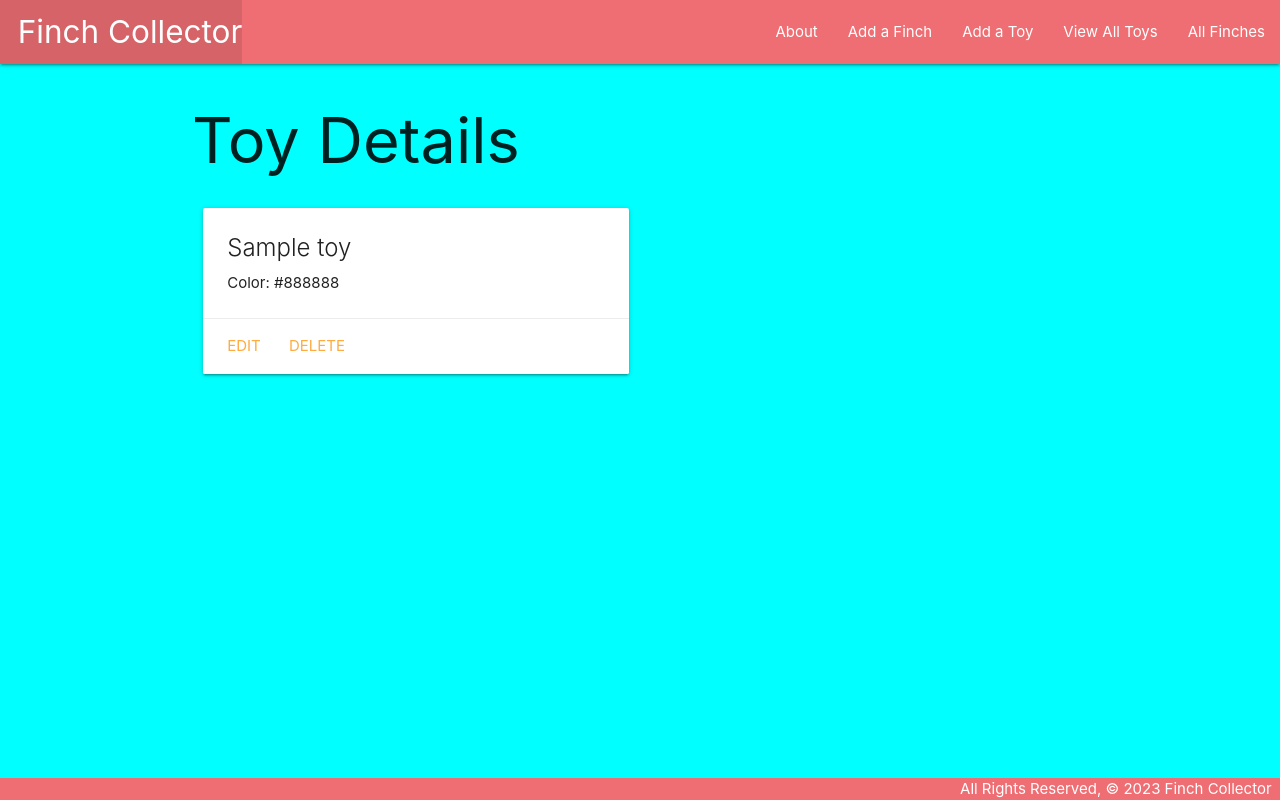
After one commit to mHaines9219/finchcollector, a Django app: page /toys/1/ in a window 1280 px wide. The commit adds this page. Run offline with Django 5.2, Linux system fonts and the light colour scheme; tables that the repository leaves empty hold one stand-in row (values such as "Sample post").

Commit message:
part 4 and 5

```diff
--- a/main_app/models.py
+++ b/main_app/models.py
@@ -11,11 +11,23 @@ MEALS = (
 )
 
 
+class Toy(models.Model):
+    name = models.CharField(max_length=50)
+    color = models.CharField(max_length=20)
+
+    def __str__(self):
+        return self.name
+
+    def get_absolute_url(self):
+        return reverse("toys_detail", kwargs={"pk": self.id})
+
+
 class Finch(models.Model):
     name = models.CharField(max_length=100)
     species = models.CharField(max_length=100)
     description = models.TextField(max_length=250)
     age = models.IntegerField()
+    toys = models.ManyToManyField(Toy)
 
     # changing this instance method does not impact database. no migration needed at this time
     def __str__(self):
--- a/main_app/templates/base.html
+++ b/main_app/templates/base.html
@@ -2,16 +2,17 @@
 
 <!DOCTYPE html>
 <html lang="en">
-
   <head>
-    <meta charset="UTF-8">
-    <meta name="viewport" content="width=device-width, initial-scale=1.0">
-    <meta http-equiv="X-UA-Compatible" content="ie=edge">
+    <meta charset="UTF-8" />
+    <meta name="viewport" content="width=device-width, initial-scale=1.0" />
+    <meta http-equiv="X-UA-Compatible" content="ie=edge" />
     <title>Finch Collector 🐣</title>
-    <link rel="stylesheet" href="https://cdnjs.cloudflare.com/ajax/libs/materialize/1.0.0/css/materialize.min.css">
-    <link rel="stylesheet" href="{%static 'css/style.css' %}">
+    <link
+      rel="stylesheet"
+      href="https://cdnjs.cloudflare.com/ajax/libs/materialize/1.0.0/css/materialize.min.css"
+    />
+    <link rel="stylesheet" href="{%static 'css/style.css' %}" />
     <script src="https://cdnjs.cloudflare.com/ajax/libs/materialize/1.0.0/js/materialize.min.js"></script>
-
   </head>
 
   <body>
@@ -19,24 +20,27 @@
       <nav>
         <div class="nav-wrapper">
           <ul>
-                    <li><a href="/" class="left brand-logo">&nbsp;&nbsp;Finch Collector</a></li>
+            <li>
+              <a href="/" class="left brand-logo"
+                >&nbsp;&nbsp;Finch Collector</a
+              >
+            </li>
           </ul>
           <ul class="right">
             <li><a href="/about">About</a></li>
             <li><a href="{% url 'finches_create'%}">Add a Finch</a></li>
-
+            <li><a href="{% url 'toys_create' %}">Add a Toy</a></li>
+            <li><a href="{% url 'toys_index' %}">View All Toys</a></li>
             <li><a href="/finches">All Finches</a></li>
           </ul>
         </div>
       </nav>
     </header>
-    <main class="container">
-        {% block content %}
-        {% endblock %}
-    </main>
+    <main class="container">{% block content %} {% endblock %}</main>
     <footer class="page-footer">
-        <div class="right">All Rights Reserved, &copy; 2023 Finch Collector &nbsp;</div>
+      <div class="right">
+        All Rights Reserved, &copy; 2023 Finch Collector &nbsp;
+      </div>
     </footer>
   </body>
-
 </html>
--- /dev/null
+++ b/main_app/templates/main_app/toy_detail.html
@@ -0,0 +1,20 @@
+{% extends 'base.html' %}
+{% block content %}
+
+<h1>Toy Details</h1>
+
+<div class="row">
+  <div class="col s6 col-offset-3">
+    <div class="card">
+      <div class="card-content">
+        <span class="card-title">{{ toy.name }}</span>
+        <p>Color: {{ toy.color }}</p>
+      </div>
+      <div class="card-action">
+        <a href="{% url 'toys_update' toy.id %}">Edit</a>
+        <a href="{% url 'toys_delete' toy.id %}">Delete</a>
+      </div>
+    </div>
+  </div>
+</div>
+{% endblock %}
--- a/main_app/urls.py
+++ b/main_app/urls.py
@@ -14,4 +14,19 @@ urlpatterns = [
         "finches/<int:pk>/delete/", views.FinchDelete.as_view(), name="finches_delete"
     ),
     path("finches/<int:finch_id>/add_feeding/", views.add_feeding, name="add_feeding"),
+    path(
+        "finches/<int:finch_id>/assoc_toy/<int:toy_id>/",
+        views.assoc_toy,
+        name="assoc_toy",
+    ),
+    path(
+        "finches/<int:finch_id>/unassoc_toy/<int:toy_id>/",
+        views.unassoc_toy,
+        name="unassoc_toy",
+    ),
+    path("toys/", views.ToyList.as_view(), name="toys_index"),
+    path("toys/<int:pk>/", views.ToyDetail.as_view(), name="toys_detail"),
+    path("toys/create/", views.ToyCreate.as_view(), name="toys_create"),
+    path("toys/<int:pk>/update/", views.ToyUpdate.as_view(), name="toys_update"),
+    path("toys/<int:pk>/delete/", views.ToyDelete.as_view(), name="toys_delete"),
 ]
--- a/main_app/views.py
+++ b/main_app/views.py
@@ -1,6 +1,7 @@
 from django.shortcuts import render, redirect
 from django.views.generic.edit import CreateView, UpdateView, DeleteView
-from .models import Finch
+from django.views.generic import ListView, DetailView
+from .models import Finch, Toy
 from .forms import FeedingForm
 
 
@@ -24,16 +25,23 @@ def finches_index(request):
 
 def finches_detail(request, finch_id):
     finch = Finch.objects.get(id=finch_id)
+
+    id_list = finch.toys.all().values_list("id")
+    # Query for the toys that the cat doesn't have
+    # by using the exclude() method vs. the filter() method
+    toys_finch_doesnt_have = Toy.objects.exclude(id__in=id_list)
     feeding_form = FeedingForm()
 
     return render(
-        request, "finches/detail.html", {"finch": finch, "feeding_form": feeding_form}
+        request,
+        "finches/detail.html",
+        {"finch": finch, "feeding_form": feeding_form, "toys": toys_finch_doesnt_have},
     )
 
 
 class FinchCreate(CreateView):
     model = Finch
-    fields = "__all__"
+    fields = ["name", "species", "description", "age"]
     ## ^^ genreate all fields in the Finch Model
 
 
@@ -61,3 +69,36 @@ def add_feeding(request, finch_id):
         new_feeding.finch_id = finch_id
         new_feeding.save()
     return redirect("detail", finch_id=finch_id)
+
+
+class ToyList(ListView):
+    model = Toy
+
+
+class ToyDetail(DetailView):
+    model = Toy
+
+
+class ToyCreate(CreateView):
+    model = Toy
+    fields = "__all__"
+
+
+class ToyUpdate(UpdateView):
+    model = Toy
+    fields = ["name", "color"]
+
+
+class ToyDelete(DeleteView):
+    model = Toy
+    success_url = "/toys"
+
+
+def assoc_toy(request, finch_id, toy_id):
+    Finch.objects.get(id=finch_id).toys.add(toy_id)
+    return redirect("detail", finch_id=finch_id)
+
+
+def unassoc_toy(request, finch_id, toy_id):
+    Finch.objects.get(id=finch_id).toys.remove(toy_id)
+    return redirect("detail", finch_id=finch_id)
```
Also changed, not shown: main_app/templates/finches/detail.html (+56 -8 lines), main_app/templates/main_app/toy_confirm_delete.html (added, +14 -0 lines), main_app/templates/main_app/toy_form.html (added, +19 -0 lines), main_app/templates/main_app/toy_list.html (added, +17 -0 lines), main_app/migrations/0003_toy.py (added), main_app/migrations/0004_finch_toys.py (added). Lines whose indentation alone changed are shown as unchanged.
